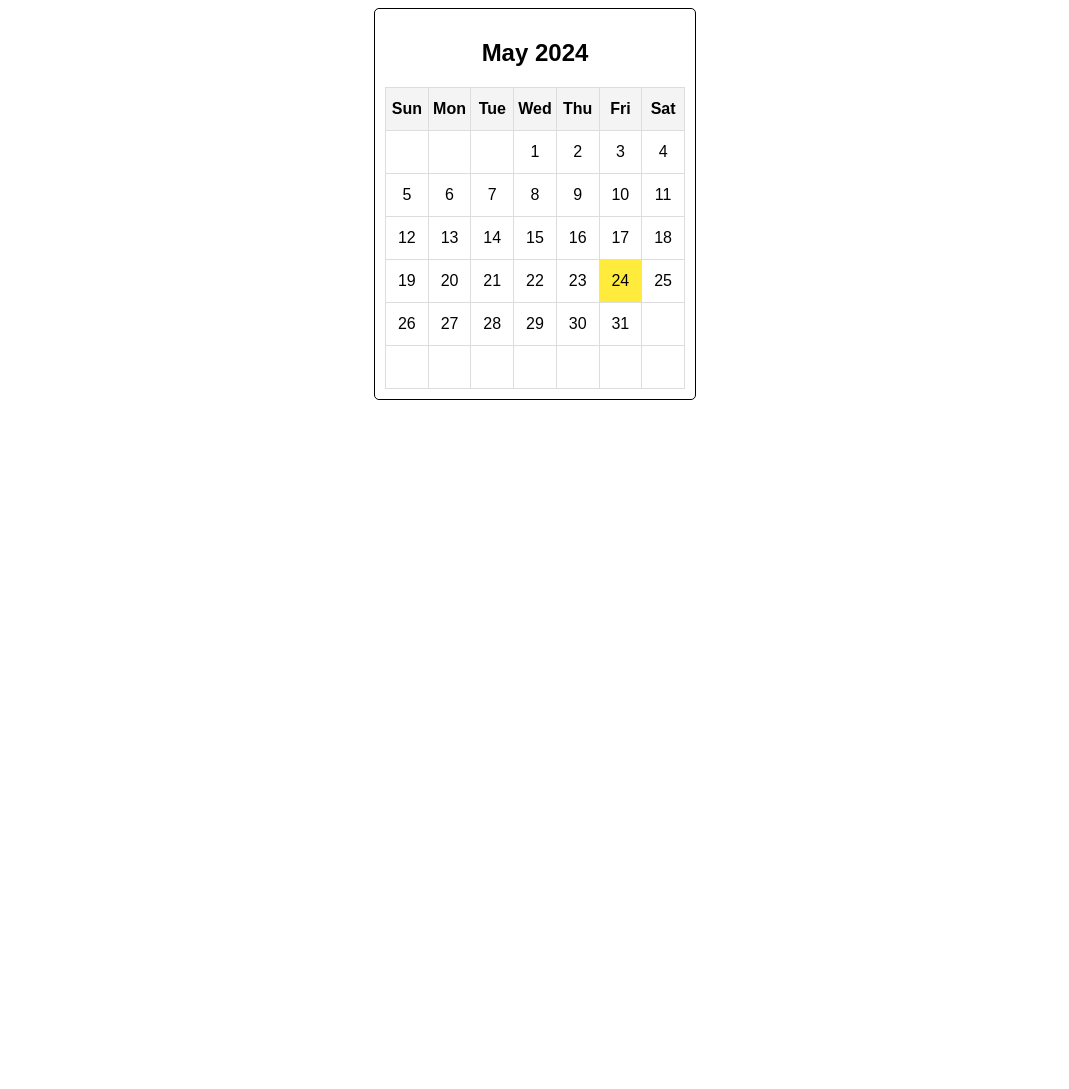
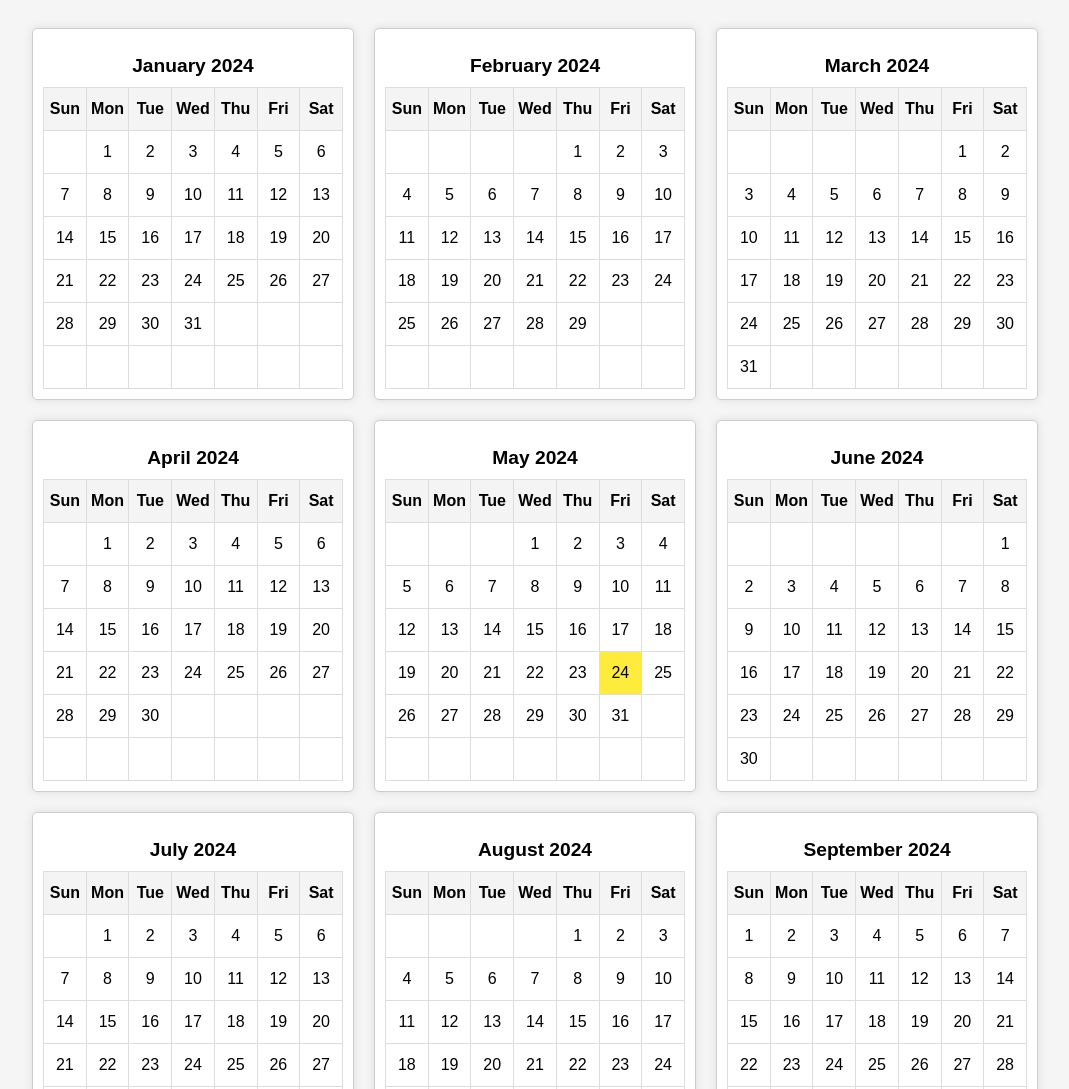
Before and after one commit to imrakim/100-days-coding-challange, a plain HTML site: page calendar/index.html in a window 1280 px wide. Shown: the top 1089 px of the page, without its empty margins (105-1174 px from the left). Before the commit the page ends 800 px from the top, so only its background shows below. Drawn offline with Linux system fonts and the light colour scheme.

Commit message:
2024 full yaer calendar

```diff
--- a/calendar/index.html
+++ b/calendar/index.html
@@ -3,11 +3,11 @@
 <head>
     <meta charset="UTF-8">
     <meta name="viewport" content="width=device-width, initial-scale=1.0">
-    <title>Simple Calendar</title>
-   <link rel="stylesheet" href="./style.css">
+    <title>Yearly Calendar</title>
+    <link rel="stylesheet" href="style.css">
 </head>
 <body>
-    <div id="calendar"></div>
+    <div id="yearly-calendar"></div>
     <script src="script.js"></script>
 </body>
 </html>
--- a/calendar/script.js
+++ b/calendar/script.js
@@ -1,14 +1,17 @@
 document.addEventListener('DOMContentLoaded', () => {
-    const calendar = document.getElementById('calendar');
+    const yearlyCalendar = document.getElementById('yearly-calendar');
 
-    const renderCalendar = (month, year) => {
+    const renderCalendar = (year) => {
         const today = new Date();
-        const currentMonth = month !== undefined ? month : today.getMonth();
         const currentYear = year !== undefined ? year : today.getFullYear();
+        const monthNames = ["January", "February", "March", "April", "May", "June", "July", "August", "September", "October", "November", "December"];
 
-        // Create the header with month and year
-        calendar.innerHTML = `
-            <h2>${today.toLocaleString('default', { month: 'long' })} ${currentYear}</h2>
+        for (let month = 0; month < 12; month++) {
+            const monthContainer = document.createElement('div');
+            monthContainer.classList.add('calendar-month');
+
+            monthContainer.innerHTML = `
+                <h2>${monthNames[month]} ${currentYear}</h2>
                 <table>
                     <thead>
                         <tr>
@@ -25,12 +28,10 @@ document.addEventListener('DOMContentLoaded', () => {
                 </table>
             `;
 
-        const firstDay = new Date(currentYear, currentMonth, 1).getDay();
-        const daysInMonth = new Date(currentYear, currentMonth + 1, 0).getDate();
+            const firstDay = new Date(currentYear, month, 1).getDay();
+            const daysInMonth = new Date(currentYear, month + 1, 0).getDate();
 
-        const tbody = calendar.querySelector('tbody');
-        tbody.innerHTML = '';
-
+            const tbody = monthContainer.querySelector('tbody');
             let date = 1;
 
             for (let i = 0; i < 6; i++) {
@@ -44,7 +45,7 @@ document.addEventListener('DOMContentLoaded', () => {
                         cell.classList.add('empty');
                     } else {
                         cell.textContent = date;
-                    if (date === today.getDate() && currentMonth === today.getMonth() && currentYear === today.getFullYear()) {
+                        if (date === today.getDate() && month === today.getMonth() && currentYear === today.getFullYear()) {
                             cell.classList.add('today');
                         }
                         date++;
@@ -54,6 +55,9 @@ document.addEventListener('DOMContentLoaded', () => {
 
                 tbody.appendChild(row);
             }
+
+            yearlyCalendar.appendChild(monthContainer);
+        }
     };
 
     renderCalendar();
--- a/calendar/style.css
+++ b/calendar/style.css
@@ -1,39 +1,53 @@
 body {
     font-family: Arial, sans-serif;
+    display: flex;
+    justify-content: center;
+    flex-wrap: wrap;
+    padding: 20px;
+    background-color: #f5f5f5;
 }
 
-#calendar {
-    width: 300px;
-    margin: 0 auto;
-    border: 1px solid #000;
-    padding: 10px;
-    border-radius: 5px;
+#yearly-calendar {
+    display: grid;
+    grid-template-columns: repeat(3, 1fr);
+    gap: 20px;
 }
 
-#calendar h2 {
+.calendar-month {
+    border: 1px solid #ccc;
+    border-radius: 5px;
+    background: #fff;
+    padding: 10px;
+    box-shadow: 0 0 10px rgba(0, 0, 0, 0.1);
+    width: 300px;
     text-align: center;
 }
 
-#calendar table {
+.calendar-month h2 {
+    font-size: 1.2em;
+    margin-bottom: 10px;
+}
+
+.calendar-month table {
     width: 100%;
     border-collapse: collapse;
 }
 
-#calendar th, #calendar td {
+.calendar-month th, .calendar-month td {
     width: 14.28%;
     height: 40px;
     text-align: center;
     border: 1px solid #ddd;
 }
 
-#calendar th {
+.calendar-month th {
     background-color: #f4f4f4;
 }
 
-#calendar td {
+.calendar-month td {
     cursor: pointer;
 }
 
-#calendar .today {
+.calendar-month .today {
     background-color: #ffeb3b;
 }
```
Lines whose indentation alone changed are shown as unchanged.
